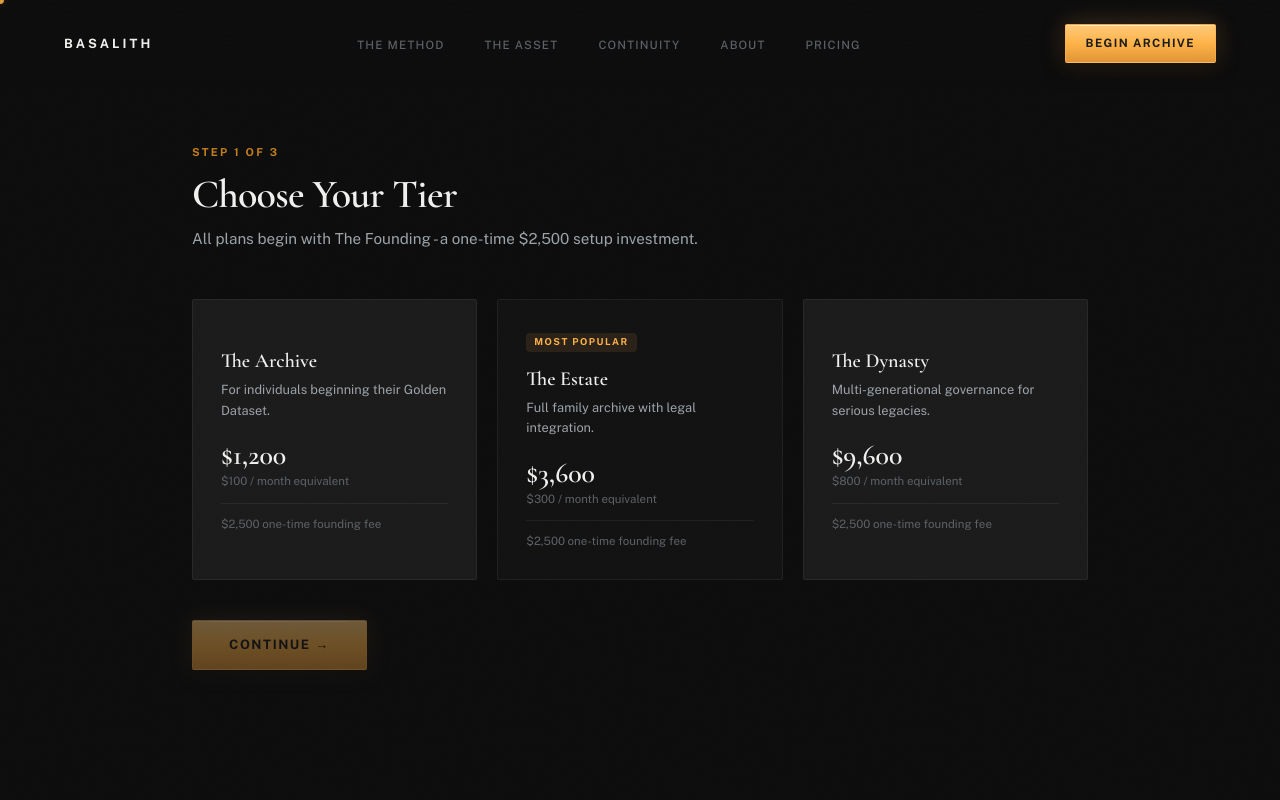
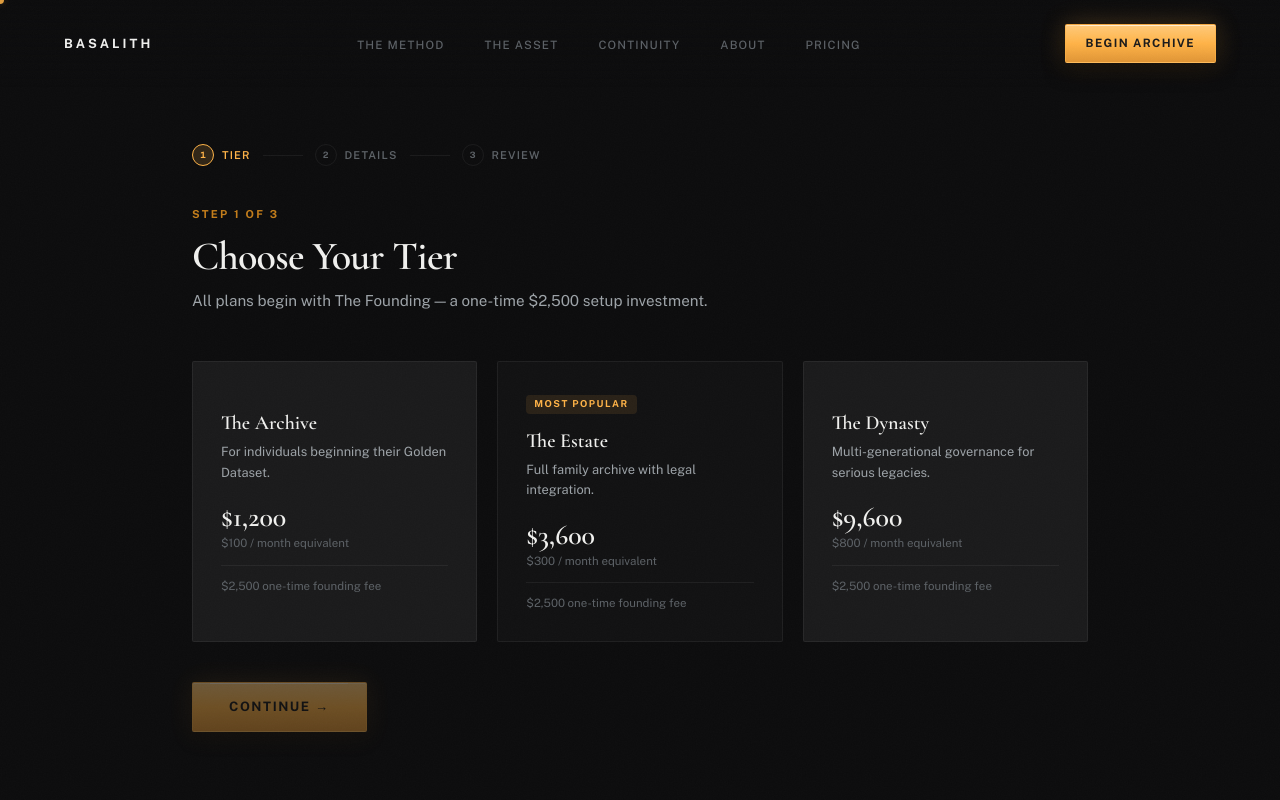
Before and after one commit to dr-evil-pork-belly/basalith-official, a Next.js app: page /begin/tier in a window 1280 px wide. Shown: the top 800 px of the page. Built offline with nearby package versions, Linux system fonts and the light colour scheme.

Commit message:
Session 4 complete - referral tracking and onboarding polish

```diff
--- a/app/begin/tier/page.tsx
+++ b/app/begin/tier/page.tsx
@@ -1,18 +1,26 @@
 'use client'
-import { useState } from 'react'
-import { useRouter } from 'next/navigation'
-import Nav from '../../components/Nav'
-import Footer from '../../components/Footer'
+import { useState, useEffect, Suspense } from 'react'
+import { useRouter, useSearchParams } from 'next/navigation'
+import Nav           from '../../components/Nav'
+import Footer        from '../../components/Footer'
+import BeginProgress from '../../components/BeginProgress'
 
 const TIERS = [
-  { name: 'The Archive', tagline: 'For individuals beginning their Golden Dataset.', price: '$1,200', monthly: '$100 / month equivalent', founding: '$2,500 one-time founding fee' },
-  { name: 'The Estate', tagline: 'Full family archive with legal integration.', price: '$3,600', monthly: '$300 / month equivalent', founding: '$2,500 one-time founding fee', featured: true },
-  { name: 'The Dynasty', tagline: 'Multi-generational governance for serious legacies.', price: '$9,600', monthly: '$800 / month equivalent', founding: '$2,500 one-time founding fee' },
+  { name: 'The Archive',  tagline: 'For individuals beginning their Golden Dataset.',       price: '$1,200', monthly: '$100 / month equivalent', founding: '$2,500 one-time founding fee' },
+  { name: 'The Estate',   tagline: 'Full family archive with legal integration.',            price: '$3,600', monthly: '$300 / month equivalent', founding: '$2,500 one-time founding fee', featured: true },
+  { name: 'The Dynasty',  tagline: 'Multi-generational governance for serious legacies.',   price: '$9,600', monthly: '$800 / month equivalent', founding: '$2,500 one-time founding fee' },
 ]
 
-export default function TierPage() {
-  const router = useRouter()
+function TierPageContent() {
+  const router       = useRouter()
+  const searchParams = useSearchParams()
   const [selected, setSelected] = useState<string | null>(null)
+
+  // Capture ?ref= on mount and persist through the flow
+  useEffect(() => {
+    const ref = searchParams.get('ref')
+    if (ref) localStorage.setItem('begin_ref', ref)
+  }, [searchParams])
 
   function handleContinue() {
     if (!selected) return
@@ -25,19 +33,37 @@ export default function TierPage() {
       <Nav />
       <main className="min-h-screen bg-obsidian-void px-8 md:px-16 lg:px-24 pt-36 pb-24">
         <div className="max-w-4xl mx-auto">
+          <BeginProgress step={1} />
           <p className="eyebrow mb-2">Step 1 of 3</p>
           <h1 className="font-serif text-[2.5rem] font-semibold text-text-primary leading-tight tracking-[-0.02em] mb-2">Choose Your Tier</h1>
-          <p className="font-sans text-[0.95rem] text-text-secondary leading-relaxed mb-12">All plans begin with The Founding - a one-time $2,500 setup investment.</p>
+          <p className="font-sans text-[0.95rem] text-text-secondary leading-relaxed mb-12">All plans begin with The Founding — a one-time $2,500 setup investment.</p>
           <div className="grid grid-cols-1 md:grid-cols-3 gap-5 mb-10">
             {TIERS.map(({ name, tagline, price, monthly, founding, featured }) => (
-              <button key={name} onClick={() => setSelected(name)} className={['text-left rounded-sm border p-7 transition-all duration-200 cursor-pointer', selected === name ? 'border-border-amber bg-obsidian-deep' : featured ? 'border-border-subtle bg-obsidian-deep' : 'border-border-subtle bg-obsidian hover:border-border-amber'].join(' ')}>
-                {featured && <span className="inline-block text-[0.6rem] font-bold tracking-[0.15em] uppercase text-amber bg-amber/10 px-2 py-0.5 rounded mb-3">Most Popular</span>}
+              <button
+                key={name}
+                onClick={() => setSelected(name)}
+                className={[
+                  'text-left rounded-sm border p-7 transition-all duration-200 cursor-pointer',
+                  selected === name
+                    ? 'border-border-amber bg-obsidian-deep'
+                    : featured
+                    ? 'border-border-subtle bg-obsidian-deep'
+                    : 'border-border-subtle bg-obsidian hover:border-border-amber',
+                ].join(' ')}
+              >
+                {featured && (
+                  <span className="inline-block text-[0.6rem] font-bold tracking-[0.15em] uppercase text-amber bg-amber/10 px-2 py-0.5 rounded mb-3">
+                    Most Popular
+                  </span>
+                )}
                 <h3 className="font-serif text-[1.25rem] font-semibold text-text-primary mb-1">{name}</h3>
                 <p className="font-sans text-[0.8rem] text-text-secondary leading-relaxed mb-5">{tagline}</p>
                 <p className="font-serif text-[1.75rem] font-semibold text-text-primary leading-none mb-1">{price}</p>
                 <p className="font-sans text-[0.72rem] text-text-muted mb-3">{monthly}</p>
                 <p className="font-sans text-[0.72rem] text-text-muted border-t border-border-subtle pt-3">{founding}</p>
-                {selected === name && <p className="font-sans text-[0.72rem] font-bold text-amber mt-3">Selected</p>}
+                {selected === name && (
+                  <p className="font-sans text-[0.72rem] font-bold text-amber mt-3">Selected</p>
+                )}
               </button>
             ))}
           </div>
@@ -50,3 +76,11 @@ export default function TierPage() {
     </>
   )
 }
+
+export default function TierPage() {
+  return (
+    <Suspense>
+      <TierPageContent />
+    </Suspense>
+  )
+}
--- /dev/null
+++ b/app/components/BeginProgress.tsx
@@ -0,0 +1,70 @@
+const STEPS = [
+  { n: 1, label: 'Tier'    },
+  { n: 2, label: 'Details' },
+  { n: 3, label: 'Review'  },
+]
+
+export default function BeginProgress({ step }: { step: 1 | 2 | 3 }) {
+  return (
+    <div className="flex items-center gap-0 mb-10" aria-label={`Step ${step} of 3`}>
+      {STEPS.map(({ n, label }, i) => {
+        const done    = n < step
+        const active  = n === step
+        const upcoming = n > step
+
+        return (
+          <div key={n} className="flex items-center">
+            {/* Step node */}
+            <div className="flex items-center gap-2">
+              <div
+                className={[
+                  'w-[22px] h-[22px] rounded-full border flex items-center justify-center flex-shrink-0 transition-all duration-300',
+                  active   ? 'border-amber bg-amber/15'           : '',
+                  done     ? 'border-amber/50 bg-amber/08'        : '',
+                  upcoming ? 'border-border-subtle bg-transparent': '',
+                ].join(' ')}
+              >
+                {done ? (
+                  <svg width="10" height="10" viewBox="0 0 10 10" fill="none" aria-hidden="true">
+                    <path d="M2 5l2 2 4-4" stroke="#FFB347" strokeWidth="1.5" strokeLinecap="round" strokeLinejoin="round" opacity="0.6" />
+                  </svg>
+                ) : (
+                  <span
+                    className={[
+                      'font-sans text-[0.55rem] font-bold tabular-nums leading-none',
+                      active   ? 'text-amber'      : '',
+                      upcoming ? 'text-text-muted'  : '',
+                    ].join(' ')}
+                  >
+                    {n}
+                  </span>
+                )}
+              </div>
+              <span
+                className={[
+                  'font-sans text-[0.68rem] font-semibold tracking-[0.1em] uppercase transition-colors duration-300',
+                  active   ? 'text-amber'           : '',
+                  done     ? 'text-amber/50'         : '',
+                  upcoming ? 'text-text-muted'        : '',
+                ].join(' ')}
+              >
+                {label}
+              </span>
+            </div>
+
+            {/* Connector line between steps */}
+            {i < STEPS.length - 1 && (
+              <div
+                className={[
+                  'h-px w-10 mx-3 transition-all duration-300',
+                  done ? 'bg-amber/30' : 'bg-border-subtle',
+                ].join(' ')}
+                aria-hidden="true"
+              />
+            )}
+          </div>
+        )
+      })}
+    </div>
+  )
+}
```
Also changed, not shown: app/begin/details/page.tsx (+66 -16 lines), app/begin/review/page.tsx (+69 -14 lines).
